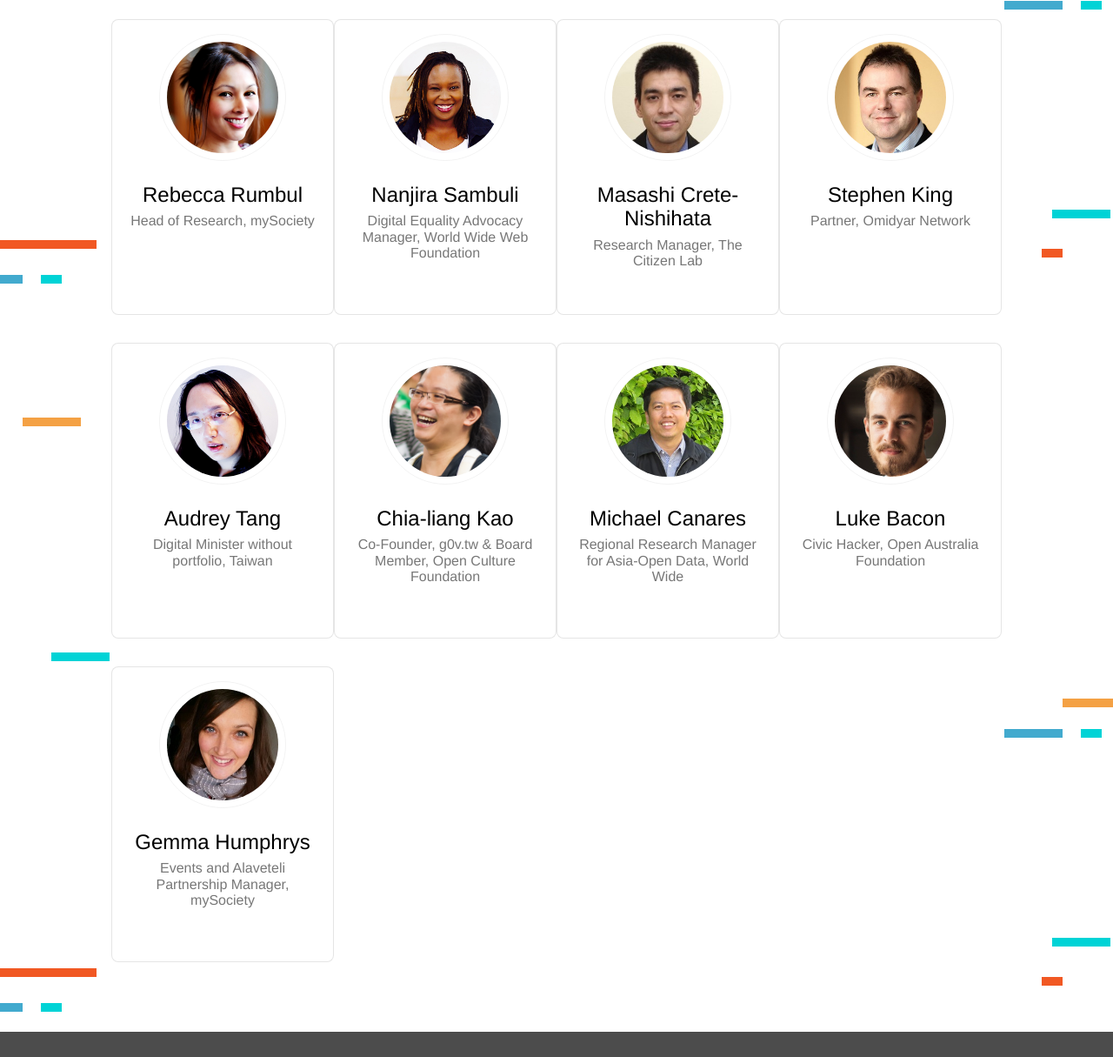
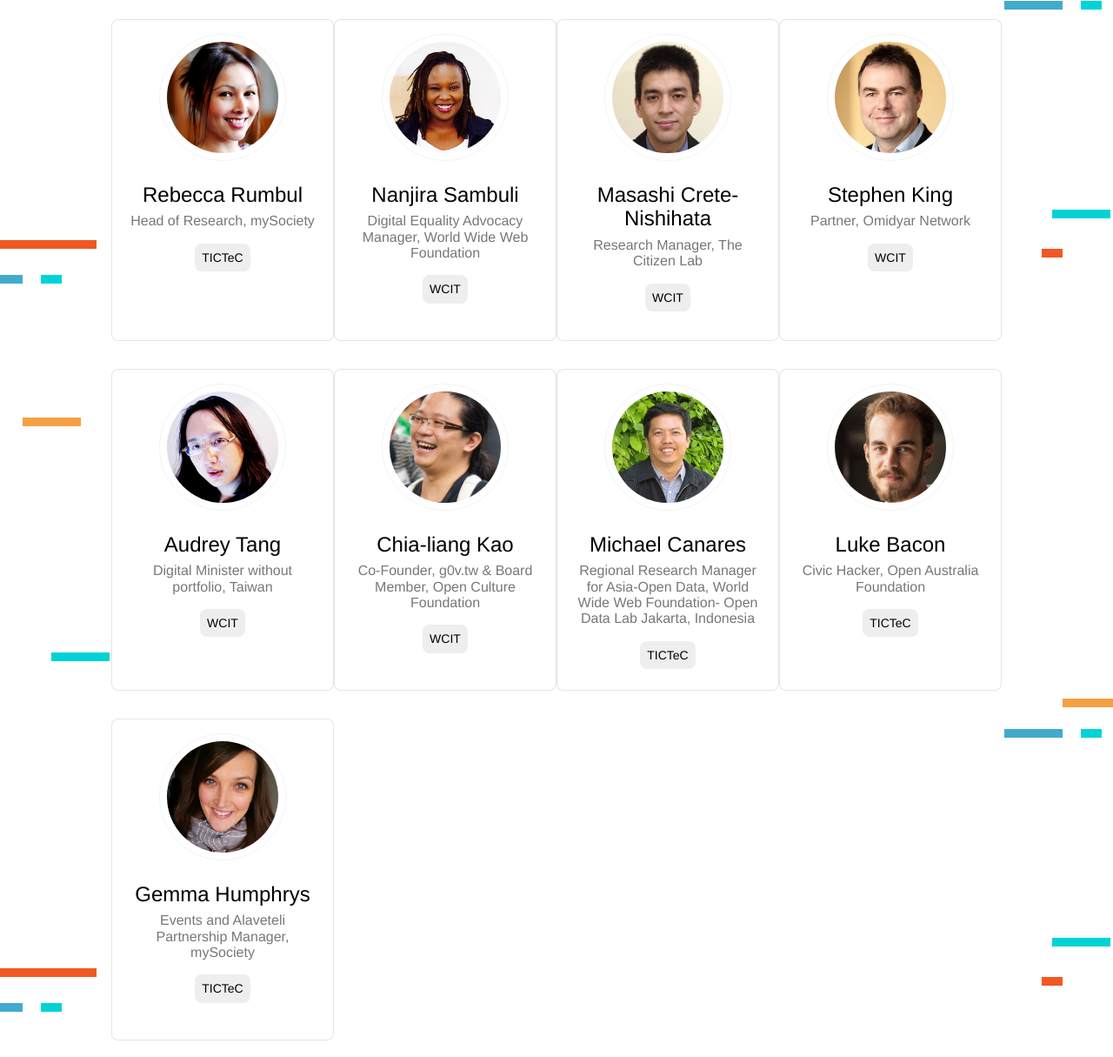
Before and after one commit to ocftw/ctfweb, a website: page index.html in a window 1280 px wide. Shown: the part 1475-2690 px from the top of the page at 87% size. Drawn offline with nearby package versions, Linux system fonts and the light colour scheme.

Commit message:
add badge for speaker-event
fix #1

```diff
--- a/index.html
+++ b/index.html
@@ -67,7 +67,7 @@
         }
 
         .h6 {
-            height: 340px;
+            height: 370px;
         }
 
         .ticket-header {
@@ -189,6 +189,7 @@
                                     <img src="./speaker/Rebecca Rumbul.jpg" class="br-100 h4 w4 dib ba b--black-05 pa2">
                                     <h2 class="f3 mb2 normal">Rebecca Rumbul</h1>
                                     <h3 class="f5 fw4 gray mt0">Head of Research, mySociety</h2>
+                                    <span class="bg-light-gray center pa2 br3 f6 dib">TICTeC</span>
                                 </div>
                             </article>
                         </div>
@@ -198,6 +199,7 @@
                                     <img src="./speaker/Nanjira Sambuli.jpg" class="br-100 h4 w4 dib ba b--black-05 pa2">
                                     <h2 class="f3 mb2 normal">Nanjira Sambuli</h1>
                                     <h3 class="f5 fw4 gray mt0">Digital Equality Advocacy Manager, World Wide Web Foundation</h2>
+                                    <span class="bg-light-gray center pa2 br3 f6 dib">WCIT</span>
                                 </div>
                             </article>
                         </div>
@@ -207,6 +209,7 @@
                                     <img src="./speaker/Masashi Crete-Nishihata.jpg" class="br-100 h4 w4 dib ba b--black-05 pa2">
                                     <h2 class="f3 mb2 normal">Masashi Crete-Nishihata</h1>
                                     <h3 class="f5 fw4 gray mt0">Research Manager, The Citizen Lab</h2>
+                                    <span class="bg-light-gray center pa2 br3 f6 dib">WCIT</span>
                                 </div>
                             </article>
                         </div>
@@ -216,6 +219,7 @@
                                     <img src="./speaker/Stephen King.jpg" class="br-100 h4 w4 dib ba b--black-05 pa2" >
                                     <h2 class="f3 mb2 normal">Stephen King</h1>
                                     <h3 class="f5 fw4 gray mt0">Partner, Omidyar Network</h2>
+                                    <span class="bg-light-gray center pa2 br3 f6 dib">WCIT</span>
                                 </div>
                             </article>
                         </div>
@@ -225,6 +229,7 @@
                                     <img src="./speaker/audrey.jpg" class="br-100 h4 w4 dib ba b--black-05 pa2">
                                     <h2 class="f3 mb2 normal">Audrey Tang</h1>
                                     <h3 class="f5 fw4 gray mt0">Digital Minister without portfolio, Taiwan</h2>
+                                    <span class="bg-light-gray center pa2 br3 f6 dib">WCIT</span>
                                 </div>
                             </article>
                         </div>
@@ -234,6 +239,7 @@
                                     <img src="./speaker/clkao.png" class="br-100 h4 w4 dib ba b--black-05 pa2" >
                                     <h2 class="f3 mb2 normal">Chia-liang Kao</h1>
                                     <h3 class="f5 fw4 gray mt0">Co-Founder, g0v.tw & Board Member, Open Culture Foundation</h2>
+                                    <span class="bg-light-gray center pa2 br3 f6 dib">WCIT</span>
                                 </div>
                             </article>
                         </div>
@@ -242,7 +248,8 @@
                                 <div class="tc">
                                     <img src="./speaker/Michael Canares.jpg" class="br-100 h4 w4 dib ba b--black-05 pa2" >
                                     <h2 class="f3 mb2 normal">Michael Canares</h1>
-                                    <h3 class="f5 fw4 gray mt0">Regional Research Manager for Asia-Open Data, World Wide</h2>
+                                    <h3 class="f5 fw4 gray mt0">Regional Research Manager for Asia-Open Data, World Wide Web Foundation- Open Data Lab Jakarta, Indonesia</h2>
+                                    <span class="bg-light-gray center pa2 br3 f6 dib">TICTeC</span>
                                 </div>
                             </article>
                         </div>
@@ -252,6 +259,7 @@
                                     <img src="./speaker/Luke Bacon.jpg" class="br-100 h4 w4 dib ba b--black-05 pa2">
                                     <h2 class="f3 mb2 normal">Luke Bacon</h1>
                                     <h3 class="f5 fw4 gray mt0">Civic Hacker, Open Australia Foundation</h2>
+                                    <span class="bg-light-gray center pa2 br3 f6 dib">TICTeC</span>
                                 </div>
                             </article>
                         </div>
@@ -261,6 +269,7 @@
                                     <img src="./speaker/Gemma Humphrys.jpg" class="br-100 h4 w4 dib ba b--black-05 pa2">
                                     <h2 class="f3 mb2 normal">Gemma Humphrys</h1>
                                     <h3 class="f5 fw4 gray mt0">Events and Alaveteli Partnership Manager, mySociety</h2>
+                                    <span class="bg-light-gray center pa2 br3 f6 dib">TICTeC</span>
                                 </div>
                             </article>
                         </div>
```
